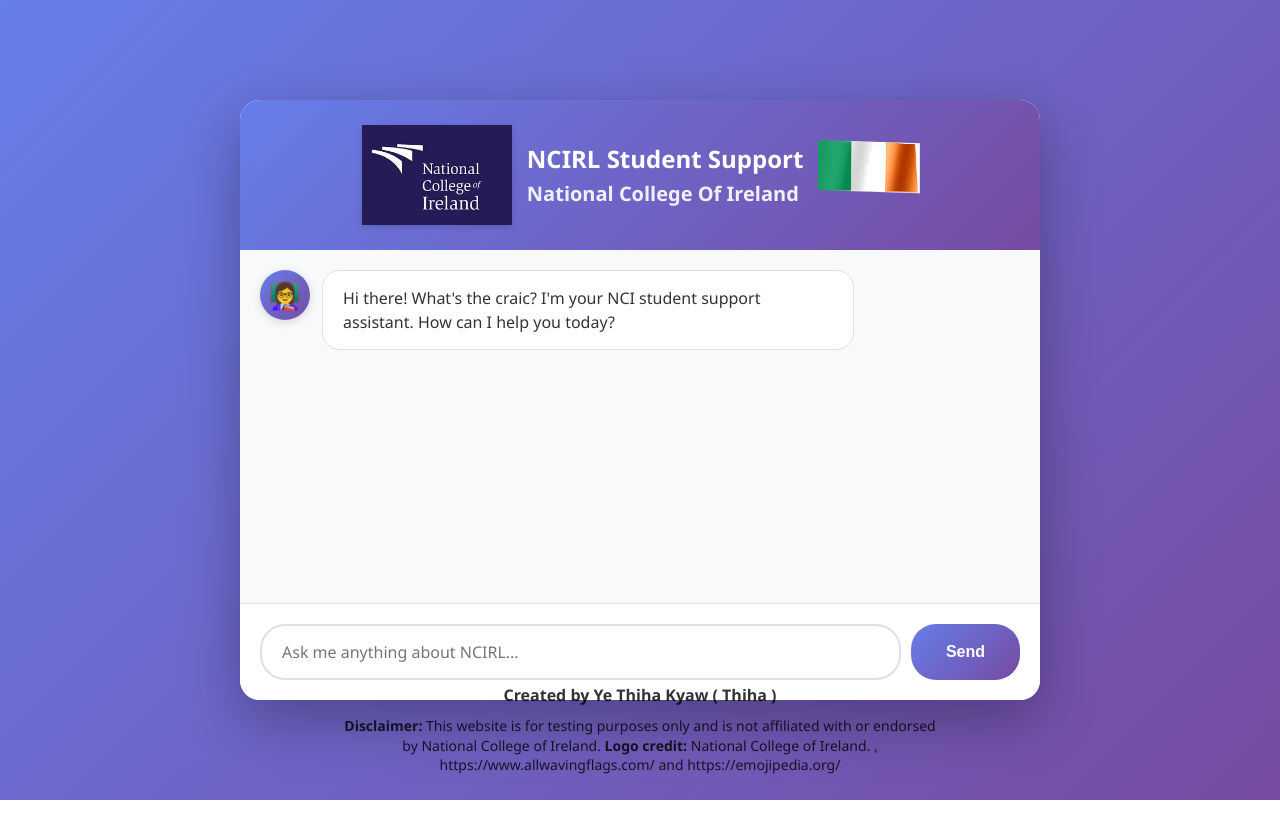
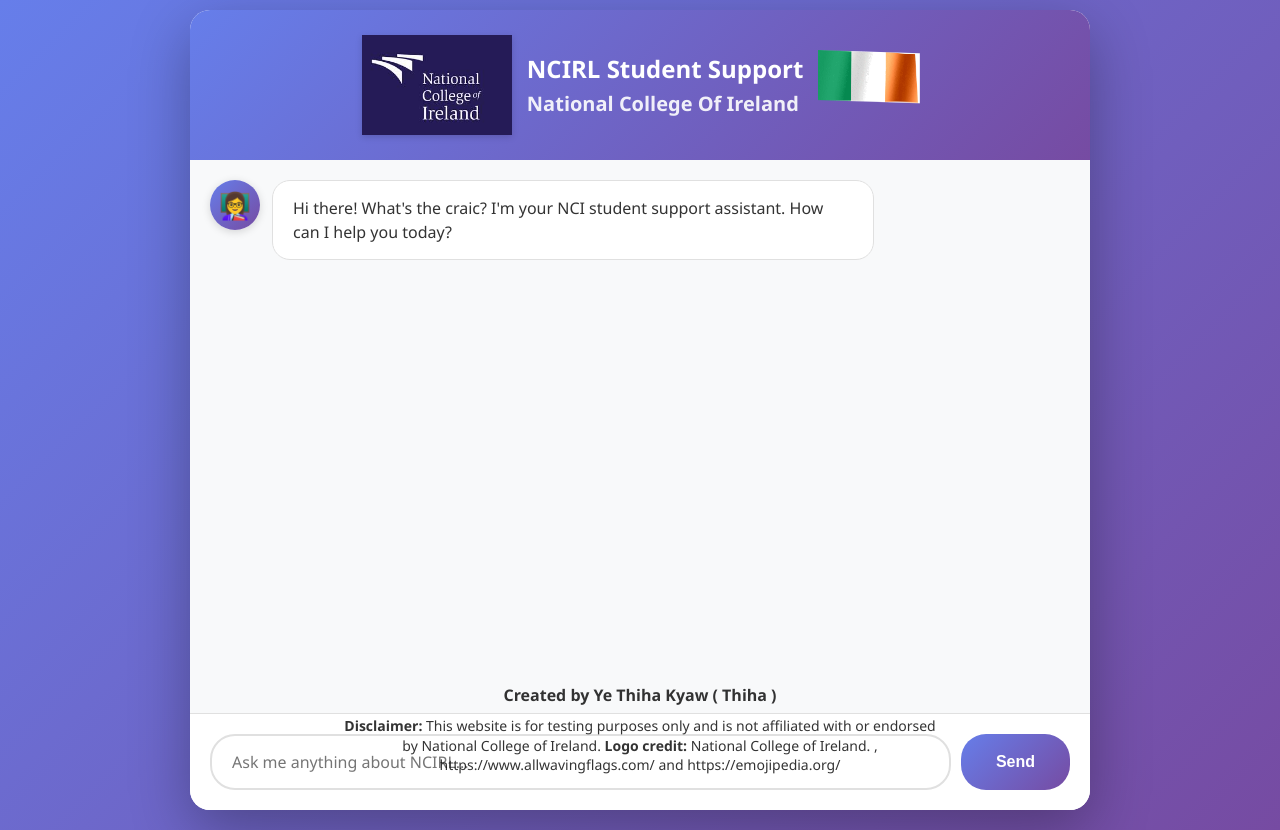
Before and after one commit to Ye-Thiha-Kyaw/ncirl-chatbot, a Flask app: page / in a window 1280 px wide. Before the commit the page ends 800 px from the top, so only its background shows below. Run offline with Flask 3, Linux system fonts and the light colour scheme; parts of the project's set-up code (start-up, migrations or seed data) failed here and were passed over.

Commit message:
update css file

```diff
--- a/static/css/style.css
+++ b/static/css/style.css
@@ -13,10 +13,11 @@ body {
     justify-content: center;
     align-items: center;
     padding: 10px;
+    padding-bottom: 20px;
 }
 
 .chat-container {
-    max-width: 800px;
+    max-width: 900px;
     width: 100%;
     background: white;
     border-radius: 20px;
@@ -24,7 +25,7 @@ body {
     overflow: hidden;
     display: flex;
     flex-direction: column;
-    height: 600px;
+    height: 800px;
 }
 
 .chat-header {
```
